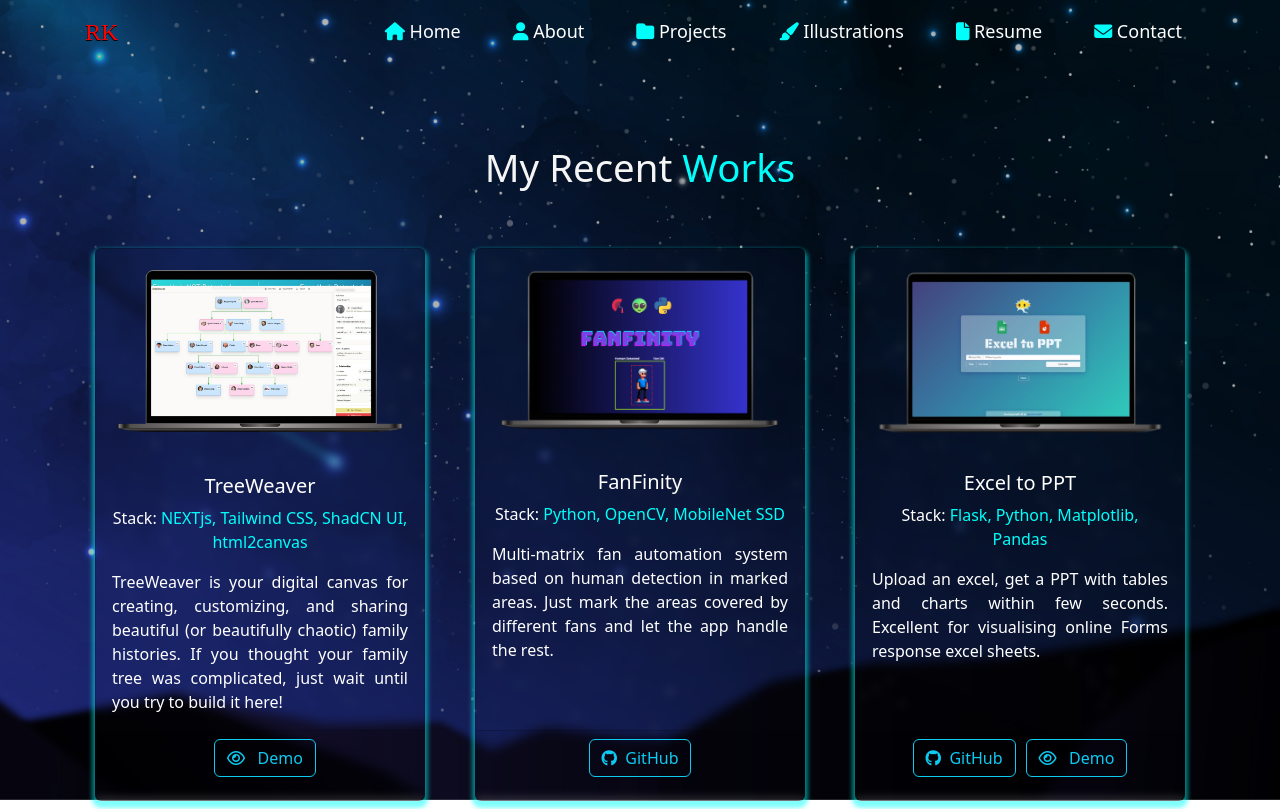
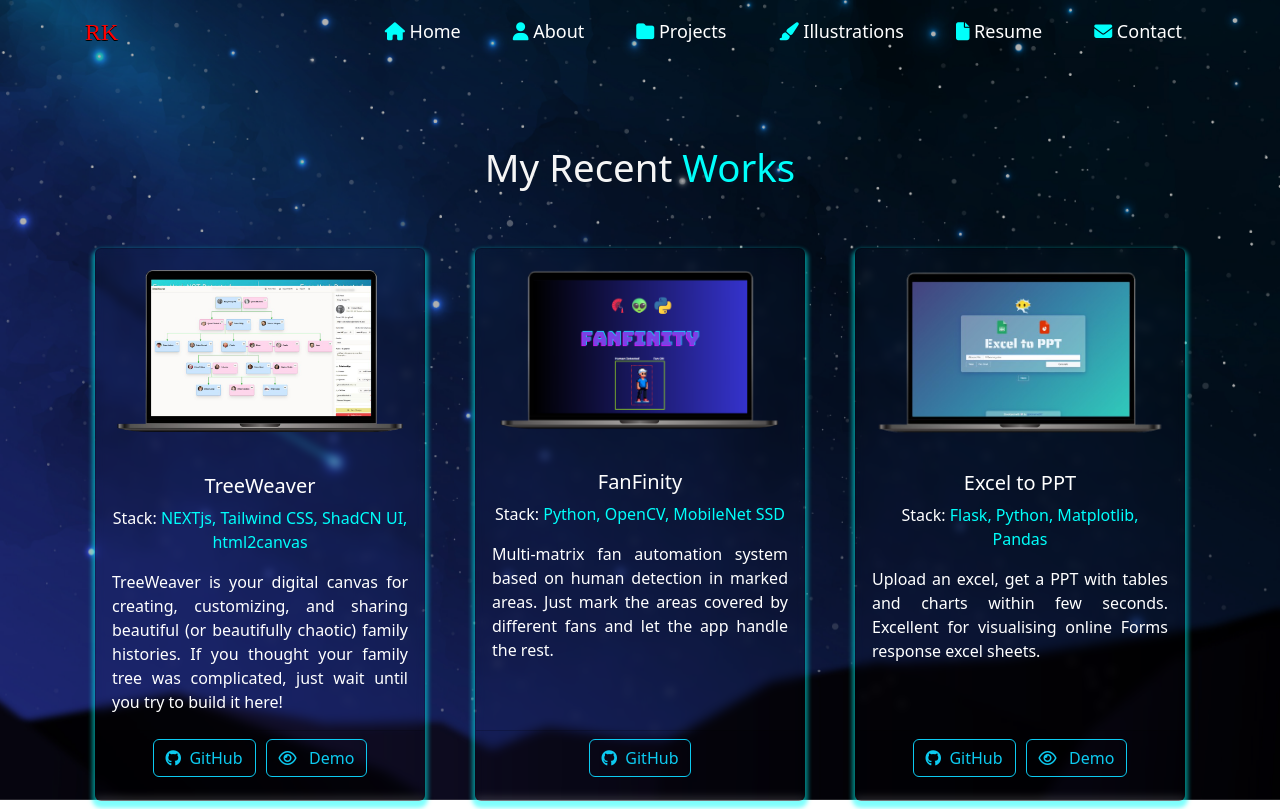
Before and after one commit to rksharma007/portfolio, a React (Create React App) app: page /project in a window 1280 px wide. Shown: the top 809 px of the page. Built offline with nearby package versions, Linux system fonts and the light colour scheme.

Commit message:
added misssing ghLink

```diff
--- a/src/components/projects/Project.js
+++ b/src/components/projects/Project.js
@@ -35,6 +35,7 @@ const Project = () => {
                     title="TreeWeaver"
                     stack="NEXTjs, Tailwind CSS, ShadCN UI, html2canvas"
                     description= "TreeWeaver is your digital canvas for creating, customizing, and sharing beautiful (or beautifully chaotic) family histories. If you thought your family tree was complicated, just wait until you try to build it here!"
+                    ghLink="https://github.com/rksharma007/TreeWeaver"
                     demoLink="https://treeweaver.onrender.com/"
                     />
                 </Col>
```
